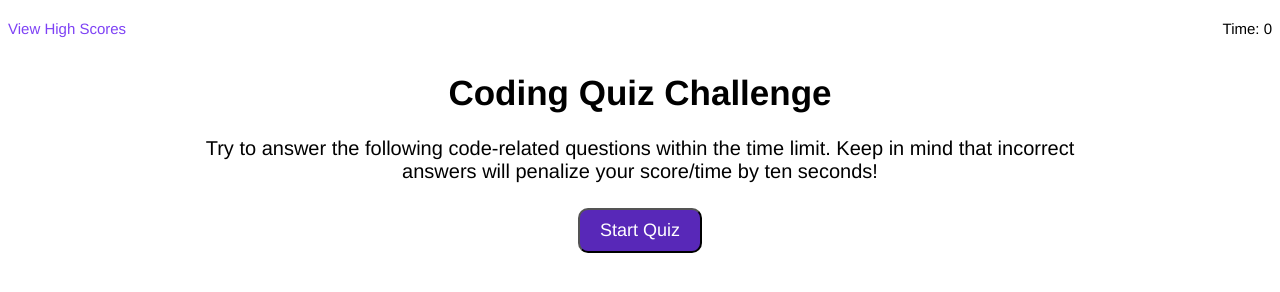
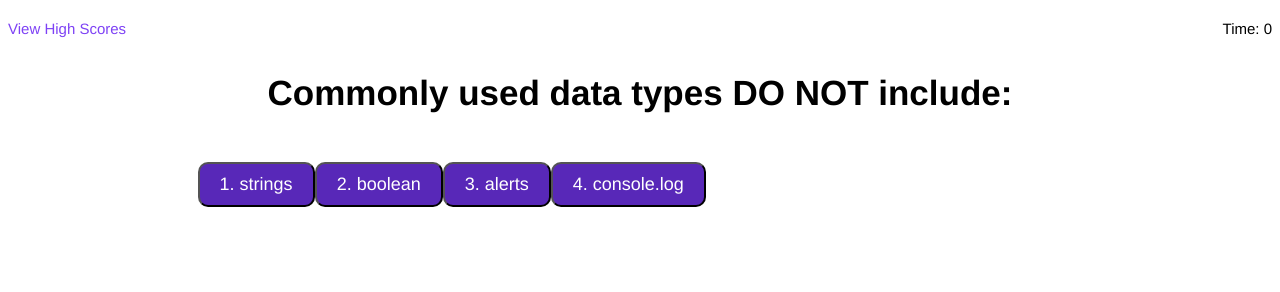
Before and after one commit to melissabcadena/technical-coding-quiz, a plain HTML site: page index.html in a window 1280 px wide. Both pictures are taken after a click on the button "Start Quiz". Drawn offline with Linux system fonts and the light colour scheme.

Commit message:
add questions array and editdom to add one question

```diff
--- a/assets/css/style.css
+++ b/assets/css/style.css
@@ -53,6 +53,18 @@ p {
     background-color: var(--light-purple);
 }
 
-.startquiz {
-    text-align: center;
+#startquiz {
+    display: block;
 }
+
+.questions-container {
+    margin: 0 15%;
+}
+
+.question-content {
+    text-align: left;
+}
+
+.question-btn {
+    display: inline;
+}
--- a/assets/js/script.js
+++ b/assets/js/script.js
@@ -0,0 +1,59 @@
+var startQuizBtnEl = document.querySelector("#startquiz");
+var questionEl = document.querySelector(".title");
+var questionsContainerEl = document.querySelector(".questions-container");
+var pageContentEl = document.querySelector("main");
+
+var startQuiz = function() {
+    console.log(questionsContainerEl);
+    // change title to question
+    questionEl.textContent = questionsArray[0].question;
+
+    // remove start quiz button and quiz instructions
+    questionsContainerEl.removeChild(startQuizBtnEl);
+    questionsContainerEl.removeChild(document.querySelector("p"));
+
+    pageContentEl.className = "question-content";
+
+    // add all four buttons
+    questionsContainerEl.innerHTML = "<button class='btn question-btn'>" + questionsArray[0].answerOne + "</button><button class=' btn question-btn'>" + questionsArray[0].answerTwo + "</ button><button class='btn question-btn'>" + questionsArray[0].answerThree + "</button><button class='btn question-btn'>" + questionsArray[4].answerFour + "</button>";
+};
+
+var questionsArray = [
+    {
+        question: "Commonly used data types DO NOT include:",
+        answerOne: "1. strings",
+        answerTwo: "2. boolean",
+        answerThree: "3. alerts",
+        answerFour: "4. numbers",
+    } ,
+    {
+        question: "The condition in an if/else statement is enclosed with ____________.",
+        answerOne: "1. quotes",
+        answerTwo: "2. curly brackets",
+        answerThree: "3. parentheses",
+        answerFour: "4. square brackets"
+    } ,
+    {
+        question: "Arrays in Javascript can be used to store: ",
+        answerOne: "1. number and strings",
+        answerTwo: "2. other arrays",
+        answerThree: "3. booleans",
+        answerFour: "4. all of the above"
+    } ,
+    {
+        question: "String values must be enclosed within __________ when being assigned to variables.",
+        answerOne: "1. commas",
+        answerTwo: "2. curly brackets",
+        answerThree: "3. quotes",
+        answerFour: "4. parentheses"
+    } ,
+    {
+        question: "A very useful tool used during development and debugging for printing content to the debugger is: ",
+        answerOne: "1. Javascript",
+        answerTwo: "2. Terminal Bash",
+        answerThree: "3. for loops",
+        answerFour: "4. console.log"
+    }
+];
+
+startQuizBtnEl.addEventListener("click", startQuiz);
--- a/index.html
+++ b/index.html
@@ -13,9 +13,12 @@
     </header>
     <main>
         <h1 class="title"> Coding Quiz Challenge</h1>
+        <div class=questions-container>
         <p>Try to answer the following code-related questions within the time limit. Keep in mind that incorrect answers will penalize your score/time by ten seconds!</p>
 
-        <button class="btn startquiz" type="submit">Start Quiz</button>
+        <button class="btn" id="startquiz" type="submit">Start Quiz</button>
+        </div>
     </main>
+    <script src="./assets/js/script.js"></script>
 </body>
 </html>
```
